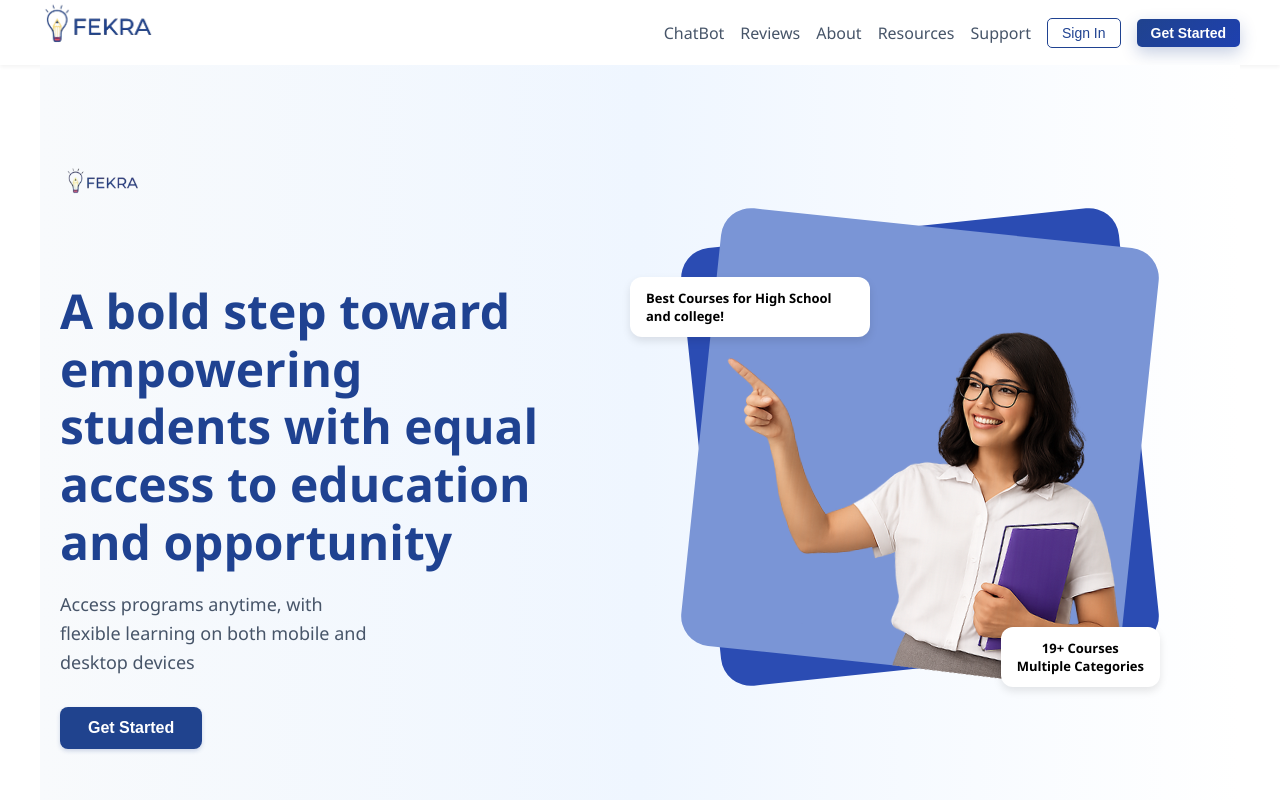
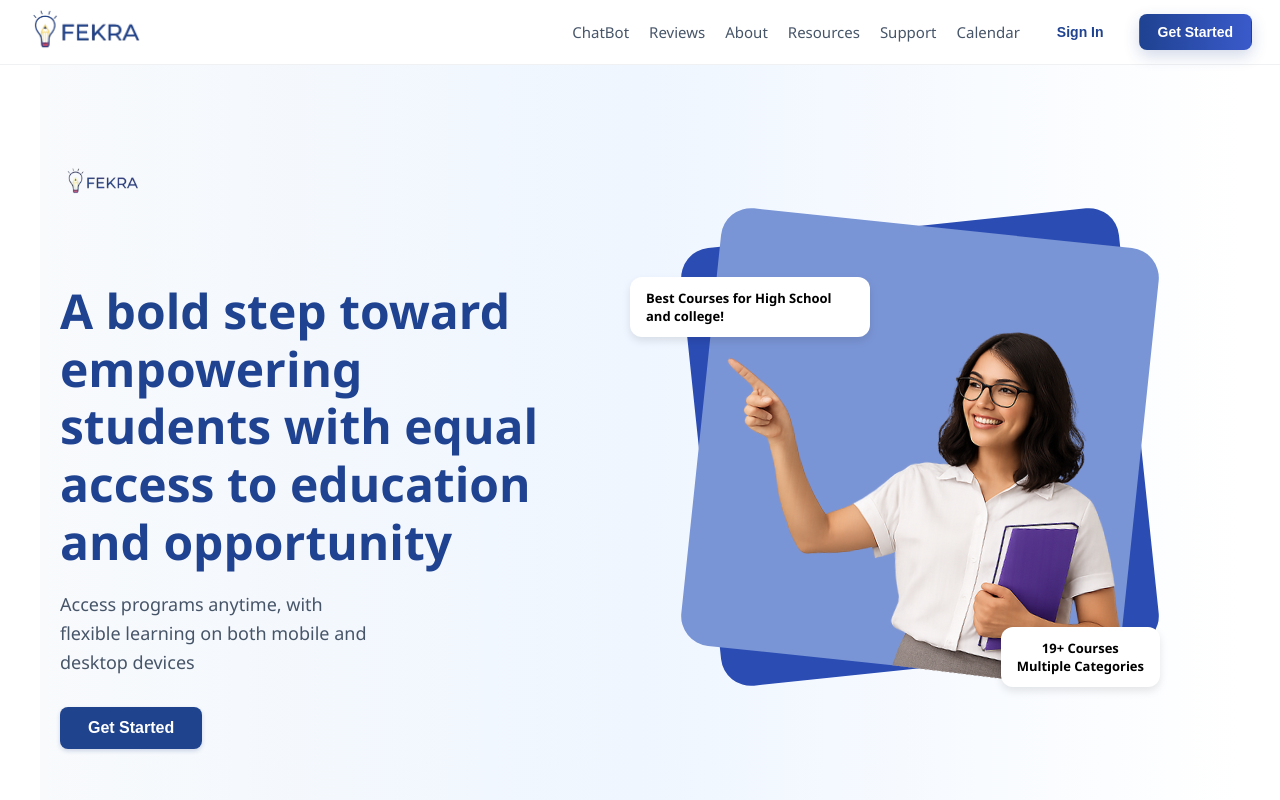
Before and after one commit to wassimhassan/FypFrontend, a React (Create React App) app: page / in a window 1280 px wide. Shown: the top 800 px of the page. Built offline with nearby package versions, Linux system fonts and the light colour scheme; no server answers; a web font is replaced by a local one.

Commit message:
added the laoding spinner

```diff
--- a/src/components/CareerDetails.js
+++ b/src/components/CareerDetails.js
@@ -19,7 +19,16 @@ export default function CareerDetails() {
     fetchCareer();
   }, [id]);
 
-  if (!career) return <p className="career-loading">Loading career details...</p>;
+  // ⬇️ Same loading UI as the dashboard (cd-overview / cd-loading-container / cd-spinner / cd-loading-text)
+  if (!career)
+    return (
+      <div className="cd-overview">
+        <div className="cd-loading-container">
+          <div className="cd-spinner" />
+          <div className="cd-loading-text">Loading Career…</div>
+        </div>
+      </div>
+    );
 
   return (
     <div className="career-details-container">
--- a/src/components/ChangePassword.js
+++ b/src/components/ChangePassword.js
@@ -52,7 +52,6 @@ const ChangePassword = () => {
         confirmPassword: ''
       });
 
-      // Redirect to dashboard after 2 seconds
       setTimeout(() => {
         navigate('/gym-owner/dashboard');
       }, 2000);
@@ -62,6 +61,18 @@ const ChangePassword = () => {
       setLoading(false);
     }
   };
+
+  // ⬇️ Same loading UI classes used in the dashboard
+  if (loading) {
+    return (
+      <div className="cd-overview">
+        <div className="cd-loading-container">
+          <div className="cd-spinner" />
+          <div className="cd-loading-text">Changing password…</div>
+        </div>
+      </div>
+    );
+  }
 
   return (
     <div className="change-password">
@@ -105,7 +116,7 @@ const ChangePassword = () => {
         </div>
 
         <button type="submit" disabled={loading}>
-          {loading ? 'Changing Password...' : 'Change Password'}
+          Change Password
         </button>
       </form>
     </div>
--- a/src/components/EnrolledStudents.js
+++ b/src/components/EnrolledStudents.js
@@ -71,7 +71,18 @@ export default function EnrolledStudents({ courseId, onUpdate }) {
     }
   };
 
-  if (loading) return <div className="enrollment-requests-loading">Loading enrolled students...</div>;
+  // ⬇️ Same loading UI classes as the dashboard
+  if (loading) {
+    return (
+      <div className="cd-overview">
+        <div className="cd-loading-container">
+          <div className="cd-spinner" />
+          <div className="cd-loading-text">Loading enrolled students…</div>
+        </div>
+      </div>
+    );
+  }
+
   if (error)   return <div className="enrollment-requests-error">Error: {error}</div>;
 
   return (
--- a/src/components/NavBar.css
+++ b/src/components/NavBar.css
@@ -1,79 +1,214 @@
-/* Navbar */
+/* Container */
 .navbar {
+  position: sticky;
+  top: 0;
+  z-index: 100;
   display: flex;
   justify-content: space-between;
-    padding: 10px 40px;
-    background-color: #ffffff;
-    box-shadow: 0 2px 4px rgba(0, 0, 0, 0.05);
   align-items: center;
-    margin-top: 0;
-    max-height: 65px;
+  padding: 10px 28px;
+  background: rgba(255, 255, 255, 0.9);
+  backdrop-filter: saturate(150%) blur(6px);
+  border-bottom: 1px solid rgba(15, 23, 42, 0.06);
   height: 65px;
-    overflow: hidden;
 }
 
+/* Logo */
 .navbar-logo {
   height: 130px;
   width: auto;
   object-fit: contain;
+  cursor: pointer;
+  transform: translateY(6px); /* visually centered */
 }
 
+/* Links row */
 .nav-links {
   display: flex;
   align-items: center;
   gap: 16px;
 }
 
-.nav-links a {
+/* Base link/button underline animation */
+.nav-item,
+.btn {
+  position: relative;
+  font-weight: 500;
+  font-size: 15px;
   text-decoration: none;
+  cursor: pointer;
+  transition: transform 0.15s ease;
+}
+
+.nav-item {
   color: #475569;
-    font-weight: 500;
-    font-size: 16px;
+  padding: 6px 2px;
+}
+
+/* The animated underline */
+.nav-item::after,
+.btn::after {
+  content: "";
+  position: absolute;
+  left: 0;
+  bottom: -2px;
+  height: 2px;
+  width: 0%;
+  background: linear-gradient(90deg, #1f4291, #5b7cff);
+  border-radius: 2px;
+  transition: width 200ms ease-in-out;
+}
+
+/* Hover/focus show underline */
+.nav-item:hover::after,
+.nav-item:focus-visible::after,
+.btn:hover::after,
+.btn:focus-visible::after {
+  width: 100%;
+}
+
+/* Active route underline always on */
+.nav-item.active::after {
+  width: 100%;
+}
+
+/* Buttons */
+.btn {
+  padding: 8px 14px;
+  border-radius: 10px;
+  line-height: 1;
+  border: 1px solid transparent;
+  background: transparent;
 }
 
 .btn-outline {
-    border: 1px solid #1f4291;
+  border-color: #1f4291;
   color: #1f4291;
   background: transparent;
-    padding: 6px 14px;
-    border-radius: 5px;
-    cursor: pointer;
-    font-size: 14px;
 }
 
 .btn-primary {
-    background-color: #1f4291;
+  border: none;
+  background: linear-gradient(90deg, #1f4291, #3a5acb);
   color: white;
+  box-shadow: 0 6px 16px rgba(31, 66, 145, 0.2);
+}
+
+.btn-ghost {
+  color: #1f4291;
+  background: transparent;
+  border: 1px solid rgba(31, 66, 145, 0.18);
+}
+
+.btn:hover {
+  transform: translateY(-1px);
+}
+
+/* Profile pill — refined */
+.profile-button {
+  display: inline-flex;
+  align-items: center;
+  gap: 10px;
   padding: 6px 14px;
-    border-radius: 5px;
-    border: none;
+  border: 1.5px solid rgba(148, 163, 184, 0.55);
+  border-radius: 999px;
+  background: #fff;
   cursor: pointer;
-    font-size: 14px;
-}
-.profile-button {
-  display: flex;
-  align-items: center;
-  border: 1.5px solid #ccc;
-  border-radius: 20px;
-  padding: 6px 12px;
-  background-color: #fff;
-  cursor: pointer;
-  transition: border-color 0.2s ease;
+  transition: border-color .2s ease, box-shadow .2s ease, transform .15s ease;
+  line-height: 1;              /* keeps pill compact */
+  -webkit-font-smoothing: antialiased;
+  -moz-osx-font-smoothing: grayscale;
 }
 
 .profile-button:hover {
-  border-color: #0056b3;
+  border-color: #1f4291;
+  box-shadow: 0 6px 14px rgba(31, 66, 145, 0.12);
+  transform: translateY(-1px);
 }
 
+/* Add a subtle underline sweep under the whole pill on hover */
+.profile-button::after {
+  content: "";
+  position: absolute;
+  inset-inline: 14px;
+  bottom: 4px;
+  height: 2px;
+  background: linear-gradient(90deg, #1f4291, #5b7cff);
+  border-radius: 2px;
+  transform: scaleX(0);
+  transform-origin: left;
+  transition: transform 180ms ease-in-out;
+}
+.profile-button:hover::after { transform: scaleX(1); }
+
+/* Avatar — sharper circle, thin ring */
 .profile-pic {
-  width: 32px;
-  height: 32px;
+  width: 28px;
+  height: 28px;
+  flex: 0 0 28px;
   border-radius: 50%;
   object-fit: cover;
-  margin-right: 8px;
+  object-position: center;
+  box-shadow: 0 0 0 1px rgba(31, 66, 145, 0.1) inset;
+  image-rendering: auto;
 }
 
+/* Username — nicer weight & truncation */
 .username {
-  font-weight: 500;
-  color: #333;
+  max-width: 130px;            /* adjust as needed */
+  font-weight: 600;
+  font-size: 14px;
+  color: #0f172a;
+  letter-spacing: 0.1px;
+  white-space: nowrap;
+  overflow: hidden;
+  text-overflow: ellipsis;
 }
+
+/* Compact variant (optional) */
+.profile-button.compact {
+  gap: 8px;
+  padding: 5px 12px;
+}
+.profile-button.compact .profile-pic {
+  width: 26px;
+  height: 26px;
+}
+.profile-button.compact .username {
+  max-width: 110px;
+  font-size: 13.5px;
+}
+
+/* Accessibility */
+.nav-item:focus-visible,
+.btn:focus-visible,
+.profile-button:focus-visible {
+  outline: 2px solid #1f4291;
+  outline-offset: 2px;
+  border-radius: 10px;
+}
+
+/* Reduced motion */
+@media (prefers-reduced-motion: reduce) {
+  .nav-item::after,
+  .btn::after {
+    transition: none;
+  }
+  .btn,
+  .profile-button {
+    transition: none;
+  }
+}
+
+/* Small screens */
+@media (max-width: 840px) {
+  .nav-links {
+    gap: 10px;
+  }
+  .username {
+    display: none; /* keep only avatar on tight spaces */
+  }
+  .btn {
+    padding: 6px 10px;
+  }
+}
--- a/src/components/NavBar.js
+++ b/src/components/NavBar.js
@@ -1,18 +1,17 @@
 import React, { useEffect, useState } from "react";
-import { useNavigate, useLocation, Link } from "react-router-dom";
+import { useNavigate, useLocation, NavLink } from "react-router-dom";
 import { jwtDecode } from "jwt-decode";
 import axios from "axios";
 import "./NavBar.css";
 
 function NavBar() {
-  const navigate   = useNavigate();
-  const location   = useLocation();
+  const navigate = useNavigate();
+  const location = useLocation();
   const [user, setUser] = useState(null);
 
   const goHome = () => {
     navigate(user?.role === "teacher" ? "/teacherHomePage" : "/homepage");
   };
-
 
   useEffect(() => {
     const token = localStorage.getItem("token");
@@ -45,7 +44,7 @@ function NavBar() {
   const avatar =
     user?.profilePicture && user.profilePicture !== ""
       ? user.profilePicture
-      : "/default-avatar.png"; // optional fallback
+      : "/default-avatar.png";
 
   return (
     <nav className="navbar">
@@ -54,46 +53,50 @@ function NavBar() {
           src="/logo-removebg-preview.png"
           alt="Logo"
           className="navbar-logo"
-          onClick={() => navigate("/homepage")}
-          style={{ cursor: "pointer" }}
+          onClick={goHome}
+          role="button"
+          aria-label="Go to homepage"
         />
       </div>
 
       <div className="nav-links">
-        {/* Prefer Link over <a href="#"> to avoid page reloads */}
-        <Link to="/chatbot">ChatBot</Link>
-        <Link to="/WelcomePage#reviews">Reviews</Link>
-        <Link to="/about">About</Link>
-        <Link to="/resources">Resources</Link>
-        <Link to="/support">Support</Link>
+        <NavLink to="/chatbot" className="nav-item">
+          ChatBot
+        </NavLink>
+        <NavLink to="/WelcomePage#reviews" className="nav-item">
+          Reviews
+        </NavLink>
+        <NavLink to="/about" className="nav-item">
+          About
+        </NavLink>
+        <NavLink to="/resources" className="nav-item">
+          Resources
+        </NavLink>
+        <NavLink to="/support" className="nav-item">
+          Support
+        </NavLink>
+        <NavLink to="/calendar" className="nav-item">
+          Calendar
+        </NavLink>
 
         {!user ? (
           <>
-            <button className="btn-outline" onClick={() => navigate("/login")}>
+            <button className="btn btn-outline" onClick={() => navigate("/login")}>
               Sign In
             </button>
-            <button className="btn-primary" onClick={() => navigate("/signup")}>
+            <button className="btn btn-primary" onClick={() => navigate("/signup")}>
               Get Started
             </button>
           </>
         ) : (
-          // ✅ Logged-in: always show BOTH Homepage and Profile
           <>
-
-              {/* Show "Courses" only for students */}
             {user?.role === "student" && (
-            <button
-             className="btn-outline"
-             onClick={() => navigate("/courses")}
-              >
+              <button className="btn btn-outline" onClick={() => navigate("/courses")}>
                 Courses
               </button>
             )}
 
-            <button
-              className="btn-outline"
-              onClick={goHome}
-            >
+            <button className="btn btn-ghost" onClick={goHome}>
               Homepage
             </button>
 
@@ -103,7 +106,7 @@ function NavBar() {
               title="Your profile"
             >
               <img src={avatar} alt="Profile" className="profile-pic" />
-              <span className="username">{user.username}</span>
+              <span className="username">{user?.username}</span>
             </button>
           </>
         )}
--- a/src/components/ProfileCard.js
+++ b/src/components/ProfileCard.js
@@ -161,9 +161,6 @@ const ProfileCard = () => {
           headers: { Authorization: `Bearer ${token}` },
         });
         const picData = await res.json().catch(() => ({}));
-        // NOTE: keep original logic, but fixed to use correct response:
-        // If you intended picData from picRes, uncomment below lines and remove the two above.
-        // const picData = await picRes.json();
         if (picRes.ok) {
           setUserInfo((prev) => ({
             ...prev,
@@ -219,7 +216,22 @@ const ProfileCard = () => {
   };
 
   /* ---------- Render ---------------------------------------------------- */
-  if (loading) return <p>Loading profile...</p>;
+  // ⬇️ Same loading UI as the dashboard
+  if (loading) {
+    return (
+      <>
+        <NavBar />
+        <ToastContainer position="top-right" autoClose={2000} />
+        <div className="cd-overview">
+          <div className="cd-loading-container">
+            <div className="cd-spinner" />
+            <div className="cd-loading-text">Loading profile…</div>
+          </div>
+        </div>
+      </>
+    );
+  }
+
   if (!userInfo) return <p>No profile data available.</p>;
 
   const fieldsToShow = ["email", "username", "phoneNumber"];
```
Lines whose indentation alone changed are shown as unchanged.
